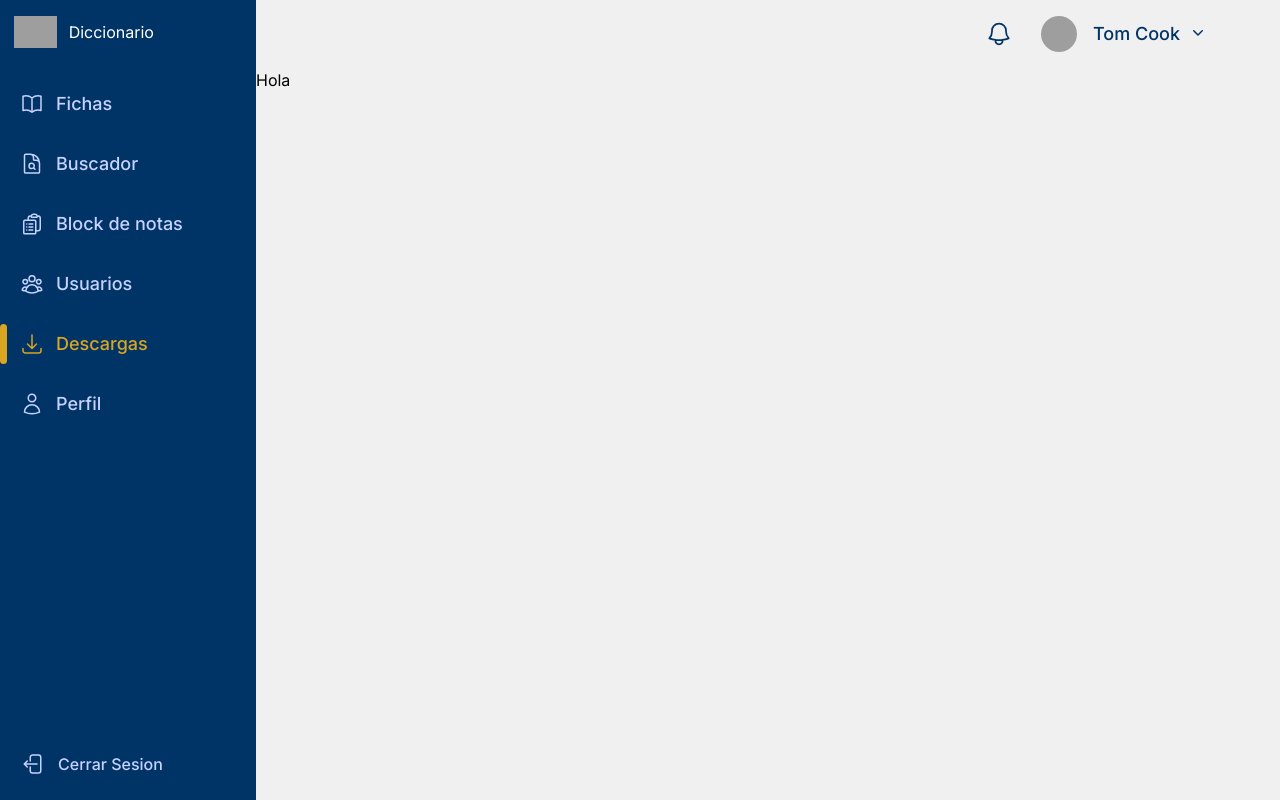
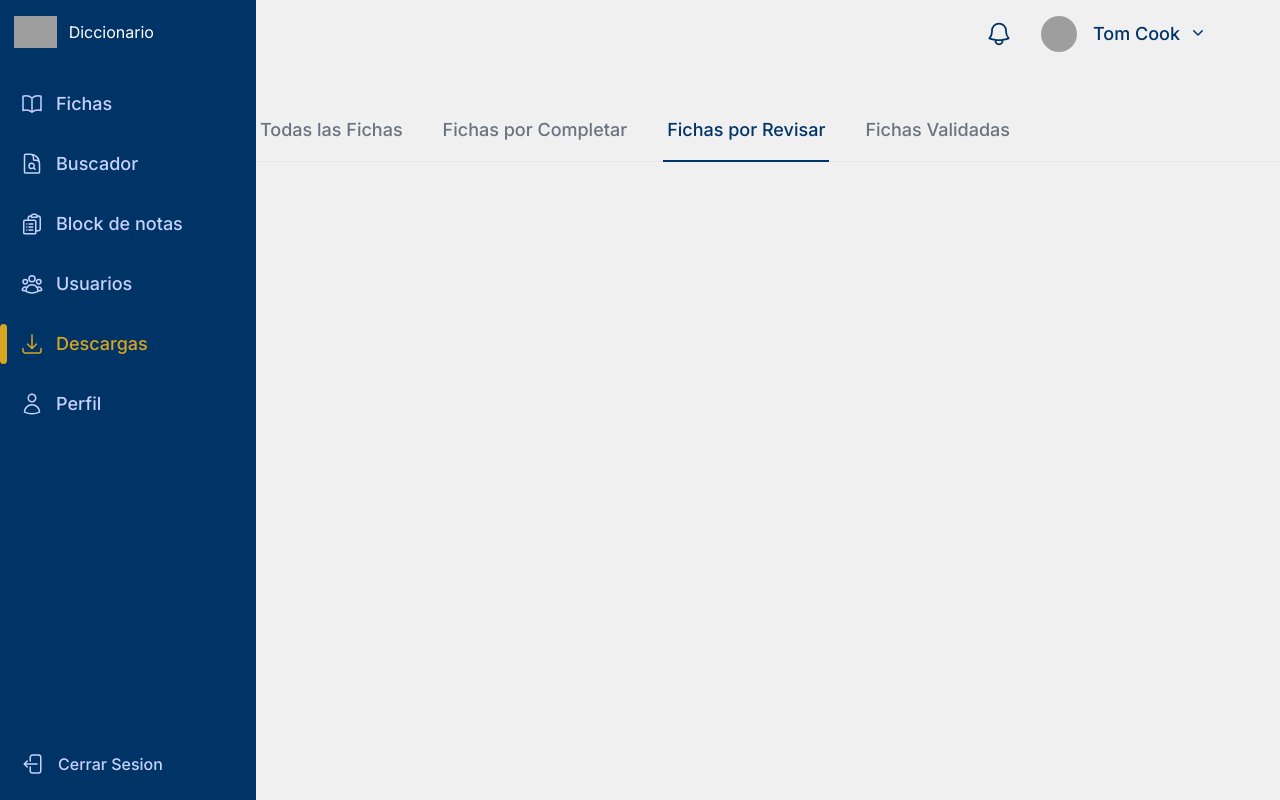
Before and after one commit to angelg21/dictionary, a Next.js app: page /dashboard/downloads in a window 1280 px wide. Built offline with nearby package versions, Linux system fonts and the light colour scheme; grey boxes are pictures that could not be loaded.

Commit message:
added tags menu component

```diff
--- a/src/app/dashboard/downloads/page.tsx
+++ b/src/app/dashboard/downloads/page.tsx
@@ -1,10 +1,11 @@
+import { TabsMenu } from "@/src/worksheets/componentes/TabsMenu/TabsMenu";
 
 
 
 export default function Downloads() {
     return (
-        <div className="">
-            <span>Hola</span>
+        <div className="mt-8">
+            <TabsMenu/>
         </div>
     );
 }
--- /dev/null
+++ b/src/app/dashboard/worksheets/sections/allSheets/page.tsx
@@ -0,0 +1,11 @@
+
+
+
+
+
+
+export const AllSheets = () => {
+    return (
+        <div>page</div>
+    )
+}
--- /dev/null
+++ b/src/app/dashboard/worksheets/sections/layout.tsx
@@ -0,0 +1,11 @@
+
+
+export default function WorksheetsLayout({ children }: { children: React.ReactNode; }) {
+
+
+    return (
+        <div className="">
+            {children}
+        </div>
+    );
+}
--- /dev/null
+++ b/src/app/dashboard/worksheets/sections/sheetsToComplete/page.tsx
@@ -0,0 +1,9 @@
+
+
+
+
+export const SheetsToComplete = () => {
+    return (
+        <div>page</div>
+    )
+}
--- /dev/null
+++ b/src/app/dashboard/worksheets/sections/sheetsToReview/page.tsx
@@ -0,0 +1,9 @@
+
+
+
+
+export const SheetsToReview = () => {
+    return (
+        <div>page</div>
+    )
+}
--- /dev/null
+++ b/src/app/dashboard/worksheets/sections/validatedSheets/page.tsx
@@ -0,0 +1,11 @@
+
+
+
+
+
+
+export const AllSheets = () => {
+    return (
+        <div>page</div>
+    )
+}
--- a/src/app/forms/author-form/page.tsx
+++ b/src/app/forms/author-form/page.tsx
@@ -1,60 +1,10 @@
-'use client';
-import { InputComponent } from "@/src/forms";
-import { Sidebar } from "@/src/dashboard/components/Sidebar/Sidebar";
-import { Formik, Form } from 'formik'
-import * as Yup from 'yup';
 
 
 
 export default function AuthorForm() {
     return (
-        <div className="">
-            <Sidebar />
+        <>
 
-            {/* <div className="flex flex-col">
-                <text className="font-georgia text-black text-3xl"> </text>
-                <Formik
-                    initialValues={{
-                        firsName: '',
-                        lastName: '',
-                        gender: '',
-                        nickName: '',
-                        birthDate: '',
-                        deathDate: '',
-                        birthPlace: '',
-                        deathPlace: '',
-                        prominenFamily: '',
-                        relevantActivity: '',
-                        mainTheme: '',
-                        mainGender: '',
-                        contextLived: '',
-                        image: null,
-                        voice: null,
-                    }}
-                    onSubmit={(values) => {
-                        console.log(values)
-                    }}
-                    validationSchema={Yup.object({
-                        firsName: Yup.string()
-                            .max(15, 'El texto ingresado no puede exceder un maximo de 15 caracteres'),
-                        lastName: Yup.string()
-                            .max(15, 'El texto ingresado no puede exceder un maximo de 20 caracteres'),
-                        gender: Yup.string()
-                            .required('Este campo es requerido'),
-                        nickName: Yup.string()
-                            .max(15, 'El texto ingresado no puede exceder un maximo de 15 caracteres'),
-                    })}
-                >
-                    {formik => (
-                        <Form>
-                            <div className="flex flex-row">
-
-
-                            </div>
-                        </Form>
-                    )}
-                </Formik>
-            </div> */}
-        </div>
+        </>
     );
 }
--- /dev/null
+++ b/src/worksheets/componentes/TabsMenu/TabsMenu.tsx
@@ -0,0 +1,61 @@
+
+
+
+const tabs =
+    [
+        { name: 'Todas las Fichas', href: '#', current: false },
+        { name: 'Fichas por Completar', href: '#', current: false },
+        { name: 'Fichas por Revisar', href: '#', current: true },
+        { name: 'Fichas Validadas', href: '#', current: false },
+    ]
+
+function classNames(...classes: any[]) {
+    return classes.filter(Boolean).join(' ')
+}
+
+
+
+export const TabsMenu = () => {
+    return (
+        <div>
+            <div className="sm:hidden mx-3">
+                <label htmlFor="tabs" className="sr-only">
+                    Select a tab
+                </label>
+                {/* Use an "onChange" listener to redirect the user to the selected tab URL. */}
+                <select
+                    id="tabs"
+                    name="tabs"
+                    defaultValue={tabs.find((tab) => tab.current)?.name || ''}
+                    // defaultValue={tabs.find((tab) => tab.current).name}
+                    className="block w-full rounded-md border-gray-300  py-2 pl-3 pr-10 text-base focus:border-indigo-500 focus:outline-none focus:ring-indigo-500 sm:text-sm"
+                >
+                    {tabs.map((tab) => (
+                        <option key={tab.name}>{tab.name}</option>
+                    ))}
+                </select>
+            </div>
+            <div className="hidden sm:block">
+                <div className="border-b border-gray-200">
+                    <nav aria-label="Tabs" className="-mb-px flex space-x-8">
+                        {tabs.map((tab) => (
+                            <a
+                                key={tab.name}
+                                href={tab.href}
+                                aria-current={tab.current ? 'page' : undefined}
+                                className={classNames(
+                                    tab.current
+                                        ? 'border-d-blue text-d-blue '
+                                        : 'border-transparent text-gray-500 hover:border-gray-300 hover:text-gray-700',
+                                    'whitespace-nowrap border-b-2 px-1 py-4 text-lg font-medium',
+                                )}
+                            >
+                                {tab.name}
+                            </a>
+                        ))}
+                    </nav>
+                </div>
+            </div>
+        </div>
+    )
+}
```
Also changed, not shown: 1 other file (tests, documents, lock files or other folders).
